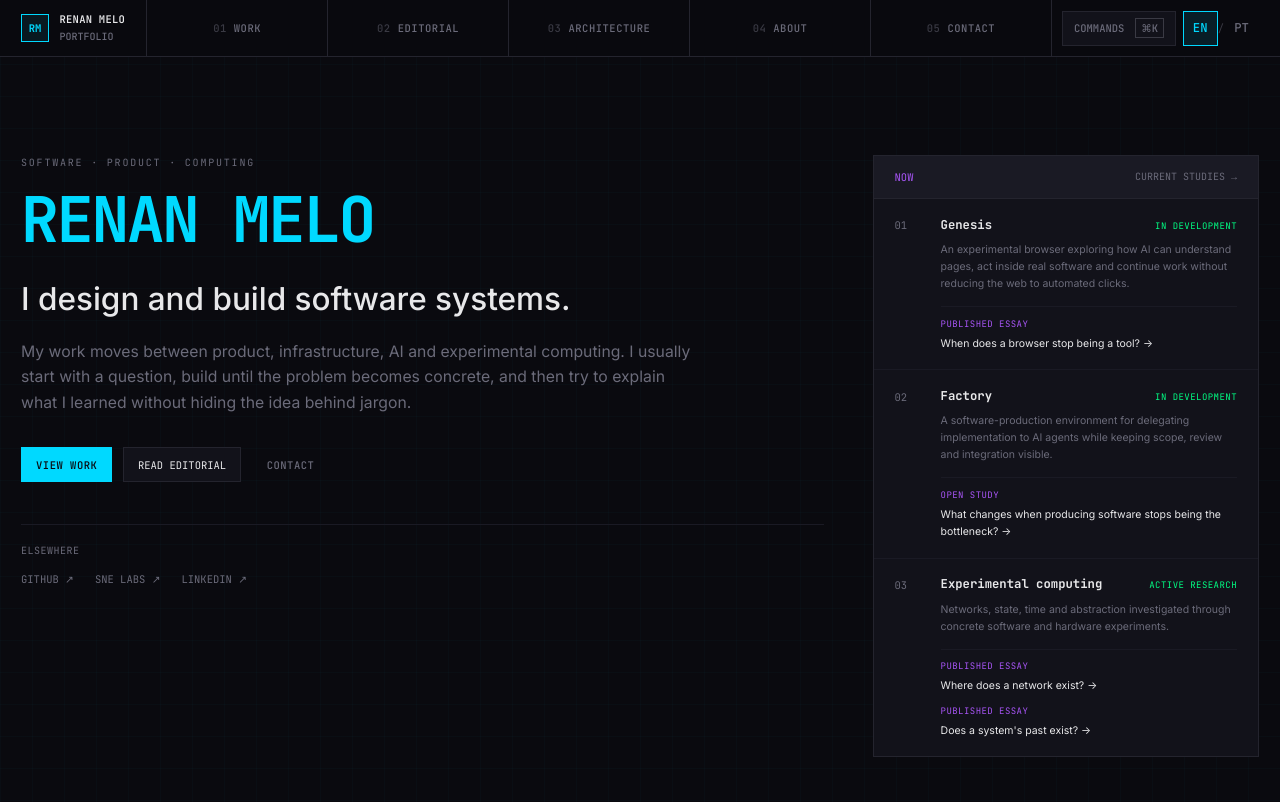
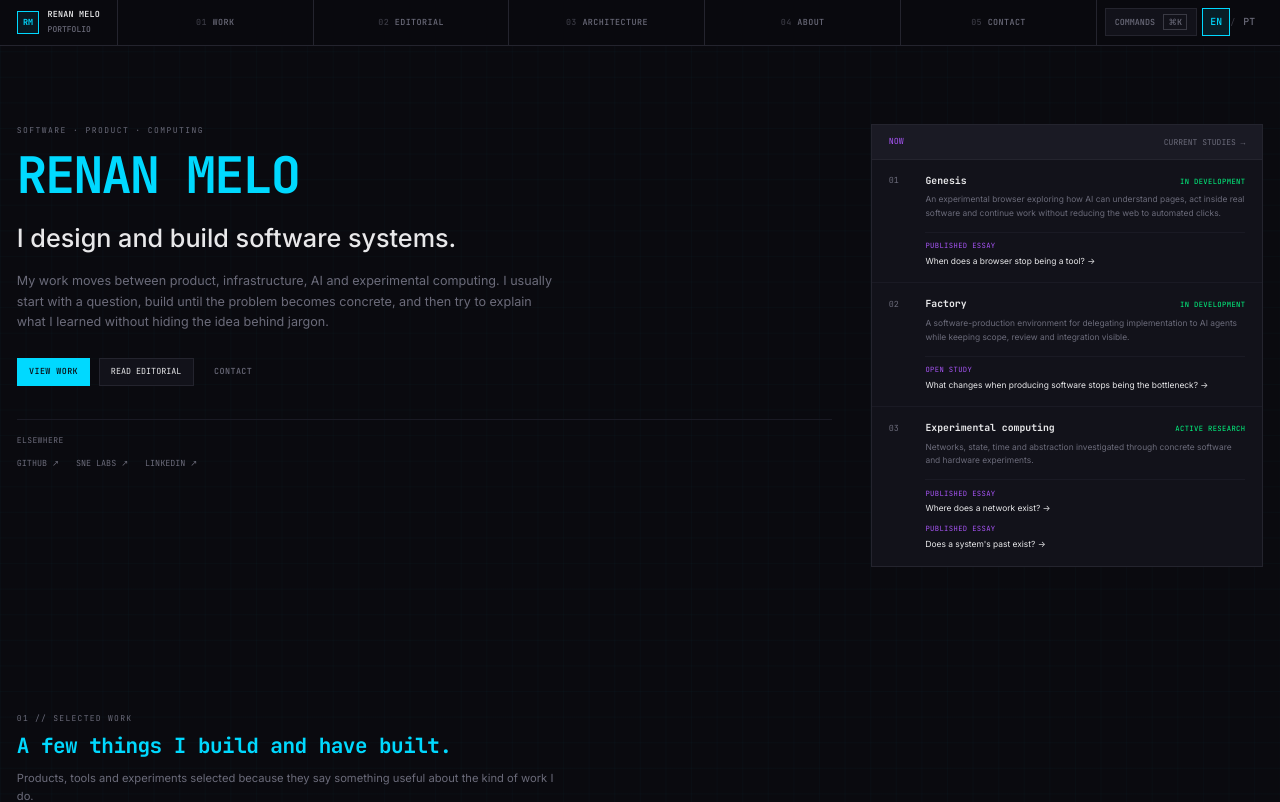
Before and after one commit to 4LFR3Dv1/Portfolio, a React (Vite) app: page / in a window 1280 px wide. Shown: the top 802 px of the page. Built offline with nearby package versions, Linux system fonts and the light colour scheme.

Commit message:
Present portfolio UI at 80 percent scale

```diff
--- a/src/styles/index.css
+++ b/src/styles/index.css
@@ -1,6 +1,12 @@
 @import './fonts.css';
 @import './tailwind.css';
 @import './theme.css';
+
+/* Present the public portfolio at the same visual density as browser zoom 80%. */
+html {
+  zoom: 0.8;
+  scroll-behavior: smooth;
+}
 
 /* Grid pattern background for console aesthetic */
 body {
@@ -9,11 +15,6 @@ body {
     linear-gradient(90deg, rgba(0, 217, 255, 0.02) 1px, transparent 1px);
   background-size: 32px 32px;
   background-position: 0 0, 0 0;
-}
-
-/* Smooth scrolling */
-html {
-  scroll-behavior: smooth;
 }
 
 /* Custom scrollbar */
```
